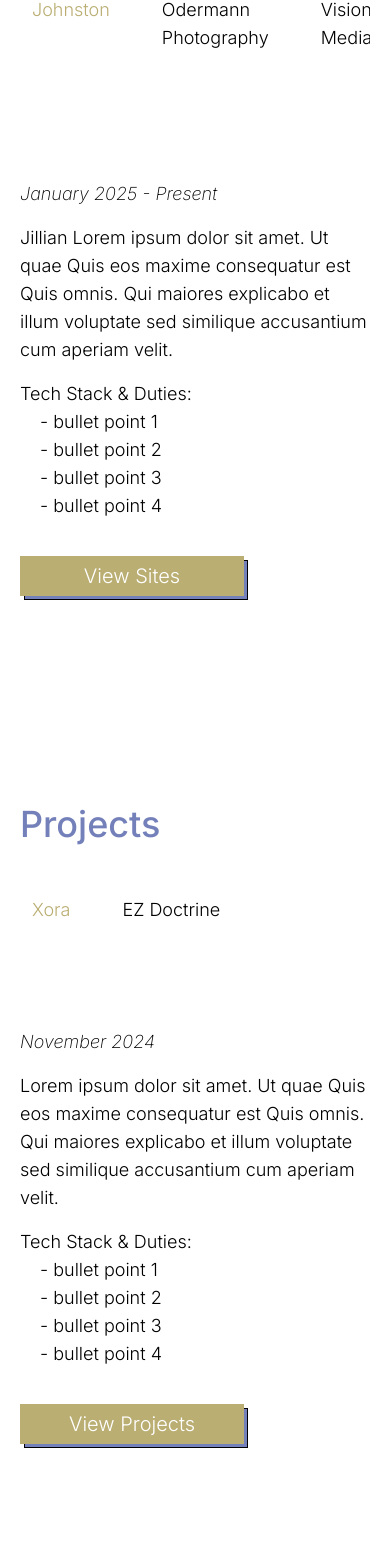
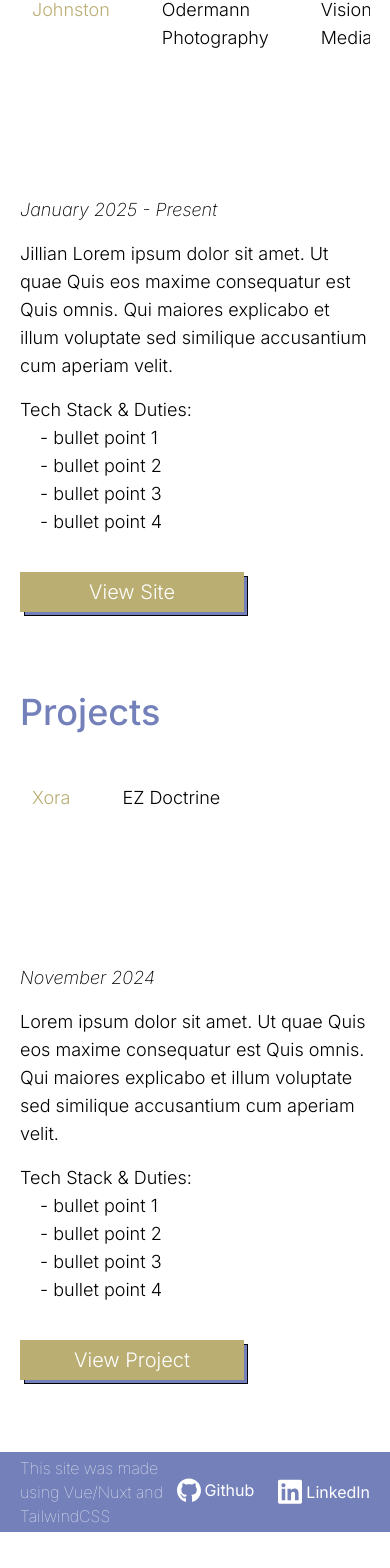
Before and after one commit to BillyCWood/FullStackPortfolio, a Nuxt app: page / in a window 390 px wide. Shown: the part 2315-3883 px from the top of the page. After the commit the page ends 3847 px from the top, so only its background shows below. Built offline with nearby package versions, Linux system fonts and the light colour scheme; what tailgrids would draw is missing.

Commit message:
fixed mobile nav visual bug and finished work mobile layout

```diff
--- a/components/Footer.vue
+++ b/components/Footer.vue
@@ -4,7 +4,7 @@ const isDark = useDark();
 </script>
 
 <template>
-    <footer class="
+    <footer class=" mt-10
         absolute bottom-0 left-0 z-[1]
         w-full h-16 bg-primary-light dark:bg-primary-dark
         flex justify-between py-10 px-5 md:px-16 xl:px-36 2xl:px-64 items-center
--- a/components/NavBar.vue
+++ b/components/NavBar.vue
@@ -41,7 +41,7 @@ window?.addEventListener('scroll', function(e) {
         </div>
 
         <div class="flex flex-col gap-y-2 p-3 lg:hidden hover:cursor-pointer overflow-hidden" @click="toggleNav">
-            <span class="w-10 border-b-2 border-black dark:border-white transition-transform duration-1000 -translate-y-10 translate-x-10 -rotate-45" :class="{'translate-y-[15px] -translate-x-[1px]':isOpen, 'border-white':isScrolled}" />
+            <span class="w-10 border-b-2 border-black dark:border-white transition-transform duration-1000 -translate-y-10 translate-x-10 -rotate-45" :class="{'translate-y-4 -translate-x-0 delay-200':isOpen, 'border-white':isScrolled}" />
             <span class="w-10 border-b-2 border-black dark:border-white transition-transform duration-1000" :class="{'translate-x-14':isOpen, 'border-white':isScrolled}" />
             <span class="w-10 border-b-2 border-black dark:border-white transition-transform duration-1000" :class="{'rotate-45 -translate-y-1':isOpen, 'border-white':isScrolled}" />
             <span class="w-7 border-b-2 border-black dark:border-white transition-transform duration-1000" :class="{'-translate-x-12':isOpen, 'border-white':isScrolled}" />
--- a/sections/Work.vue
+++ b/sections/Work.vue
@@ -19,7 +19,7 @@ const styledProj = (index: number) => ({
 </script>
 
 <template>
-    <div class="grid grid-cols-1 grid-rows-4 lg:grid-cols-2 lg:grid-rows-2 min-h-screen pt-32 text-lg lg:text-xl font-light lg:gap-y-10 max-xl:px-5">
+    <div class="grid grid-cols-1 grid-rows-4 lg:grid-cols-2 lg:grid-rows-2 min-h-screen mb-40 pt-32 text-lg lg:text-xl font-light lg:gap-y-10 max-xl:px-5">
         <div id="exp-list" class="">
             <h1 class="text-primary-light text-4xl lg:text-6xl font-medium">Experience</h1>
             <button class="w-56 py-4 font-normal lg:hidden flex justify-center items-center gap-x-2 group -translate-x-3">
@@ -28,15 +28,15 @@ const styledProj = (index: number) => ({
                 </svg>
                 <p class="translate-y-2 group-hover:text-secondary-light dark:group-hover:text-secondary-dark">Download Resume</p>
             </button>
-            <ul class="flex max-lg:gap-x-7 lg:flex-col lg:gap-y-8 my-10 lg:border-l-2 border-secondary-light max-lg:overflow-scroll">
+            <ul class="flex max-lg:gap-x-7 lg:flex-col lg:gap-y-8 my-10 lg:border-l-2 border-secondary-light max-lg:overflow-x-scroll">
                 <li v-for="(job, index) in jobs" :key="index" class="hover:cursor-pointer p-3 lg:max-w-80" :class="styledJob(index)" @click="selectedJob = index">{{ job.name }}</li>
             </ul>
             <a :href="jobs[selectedJob].url" target="_blank" class="hidden lg:flex">
-                <Button message="View Sites" />
+                <Button message="View Site" />
             </a>
         </div>
 
-        <div id="exp-description" class="flex flex-col gap-y-4 max-lg:-translate-y-32">
+        <div id="exp-description" class="flex flex-col gap-y-4">
             <button class="w-56 py-4 font-normal hidden lg:flex justify-center items-center gap-x-2 group">
                 <svg xmlns="http://www.w3.org/2000/svg" width="32" viewBox="0 0 512 512">
                     <path class="fill-secondary-light dark:fill-secondary-dark" d="M288 32c0-17.7-14.3-32-32-32s-32 14.3-32 32l0 242.7-73.4-73.4c-12.5-12.5-32.8-12.5-45.3 0s-12.5 32.8 0 45.3l128 128c12.5 12.5 32.8 12.5 45.3 0l128-128c12.5-12.5 12.5-32.8 0-45.3s-32.8-12.5-45.3 0L288 274.7 288 32zM64 352c-35.3 0-64 28.7-64 64l0 32c0 35.3 28.7 64 64 64l384 0c35.3 0 64-28.7 64-64l0-32c0-35.3-28.7-64-64-64l-101.5 0-45.3 45.3c-25 25-65.5 25-90.5 0L165.5 352 64 352zm368 56a24 24 0 1 1 0 48 24 24 0 1 1 0-48z"/>
@@ -52,22 +52,22 @@ const styledProj = (index: number) => ({
                 </ul>
             </div>
             <a :href="jobs[selectedJob].url" target="_blank" class="lg:hidden">
-                <Button message="View Sites" />
+                <Button message="View Site" />
             </a>
         </div>
 
 
-        <div id="proj-list" class="">
+        <div id="proj-list" class="mt-28">
             <h1 class="text-primary-light text-4xl lg:text-6xl font-medium">Projects</h1>
             <ul class="flex max-lg:gap-x-7 lg:flex-col lg:gap-y-8 my-10 lg:border-l-2 border-secondary-light max-lg:overflow-scroll">
                 <li v-for="(project, index) in projects" :key="index" class="hover:cursor-pointer p-3 lg:max-w-60" :class="styledProj(index)" @click="selectedProj = index">{{ project.name }}</li>
             </ul>
             <a :href="projects[selectedProj].url" target="_blank" class="hidden lg:flex">
-                <Button message="View Projects" />
+                <Button message="View Project" />
             </a>
         </div>
 
-        <div id="proj-description" class="flex flex-col gap-y-4 pt-28 max-lg:-translate-y-96">
+        <div id="proj-description" class="flex flex-col gap-y-4 lg:pt-56">
             <i class="font-extralight">{{ projects[selectedProj].time }}</i>
             <p class="">{{ projects[selectedProj].description }}</p>
             <div>
@@ -77,7 +77,7 @@ const styledProj = (index: number) => ({
                 </ul>
             </div>
             <a :href="projects[selectedProj].url" target="_blank" class="lg:hidden">
-                <Button message="View Projects" />
+                <Button message="View Project" />
             </a>
         </div>
     </div>
```
